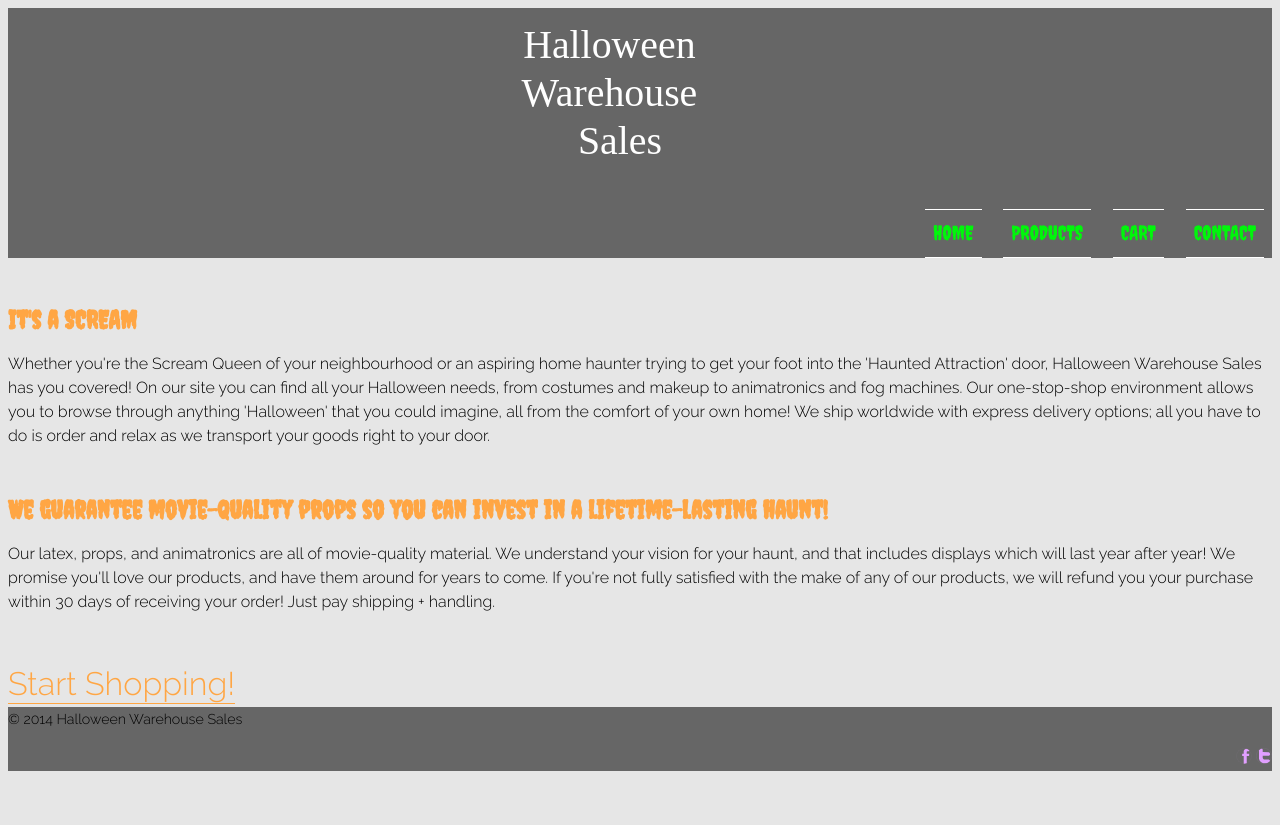
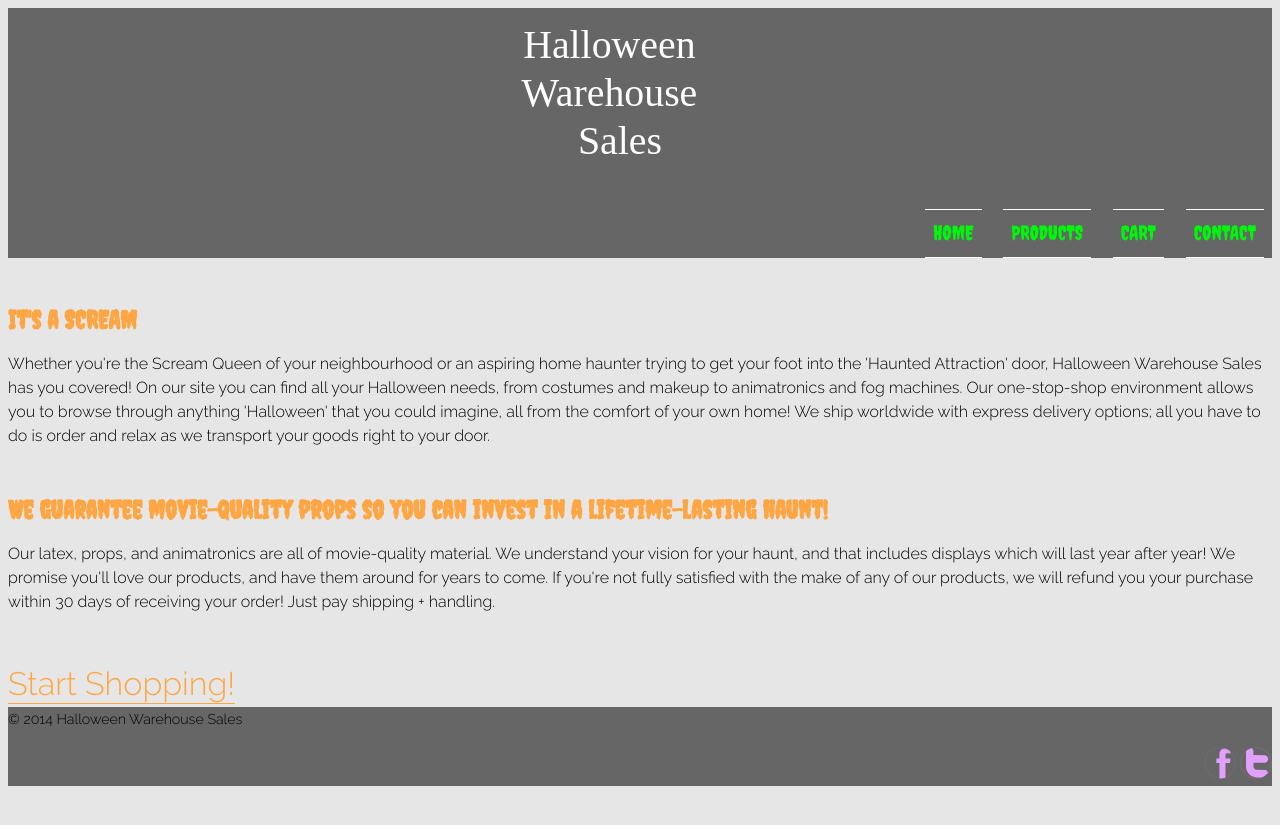
Before and after one commit to chelseanadine/ecommerce-website, a Jekyll site: the page index.html, which Jekyll copies as it is, in a window 1280 px wide. Shown: the top 825 px of the page. Built offline with Jekyll 4.4.1, drawn with Linux system fonts in a browser that asks for light colours; some web fonts are replaced; Markdown is read by kramdown in place of the engine named in the settings.

Commit message:
Changed height of social links.

```diff
--- a/_includes/css/footer.css
+++ b/_includes/css/footer.css
@@ -36,10 +36,8 @@
 
 .icon {
 	display: inline-block;
-
 	background: transparent none no-repeat center center;
 	background-size: contain;
-
 	vertical-align: middle;
 }
 
--- a/index.html
+++ b/index.html
@@ -81,10 +81,10 @@
     <div class="unit unit-s-1 unit-m-1 unit-l-1-2 gutter-1-2">
       <ul class="list-group footer-links">
         <li class="list-group-item list-group-item-inline">
-          <a href="http://www.facebook.com" class="icon-link icon i-16 i-facebook ir"></a>
+          <a href="http://www.facebook.com" class="icon-link icon i-32 i-facebook ir"></a>
         </li>
         <li class="list-group-item list-group-item-inline">
-          <a href="http://www.twitter.com" class="icon-link icon i-16 i-twitter ir"></a>
+          <a href="http://www.twitter.com" class="icon-link icon i-32 i-twitter ir"></a>
       </ul>
     </div>
   </div>
```
